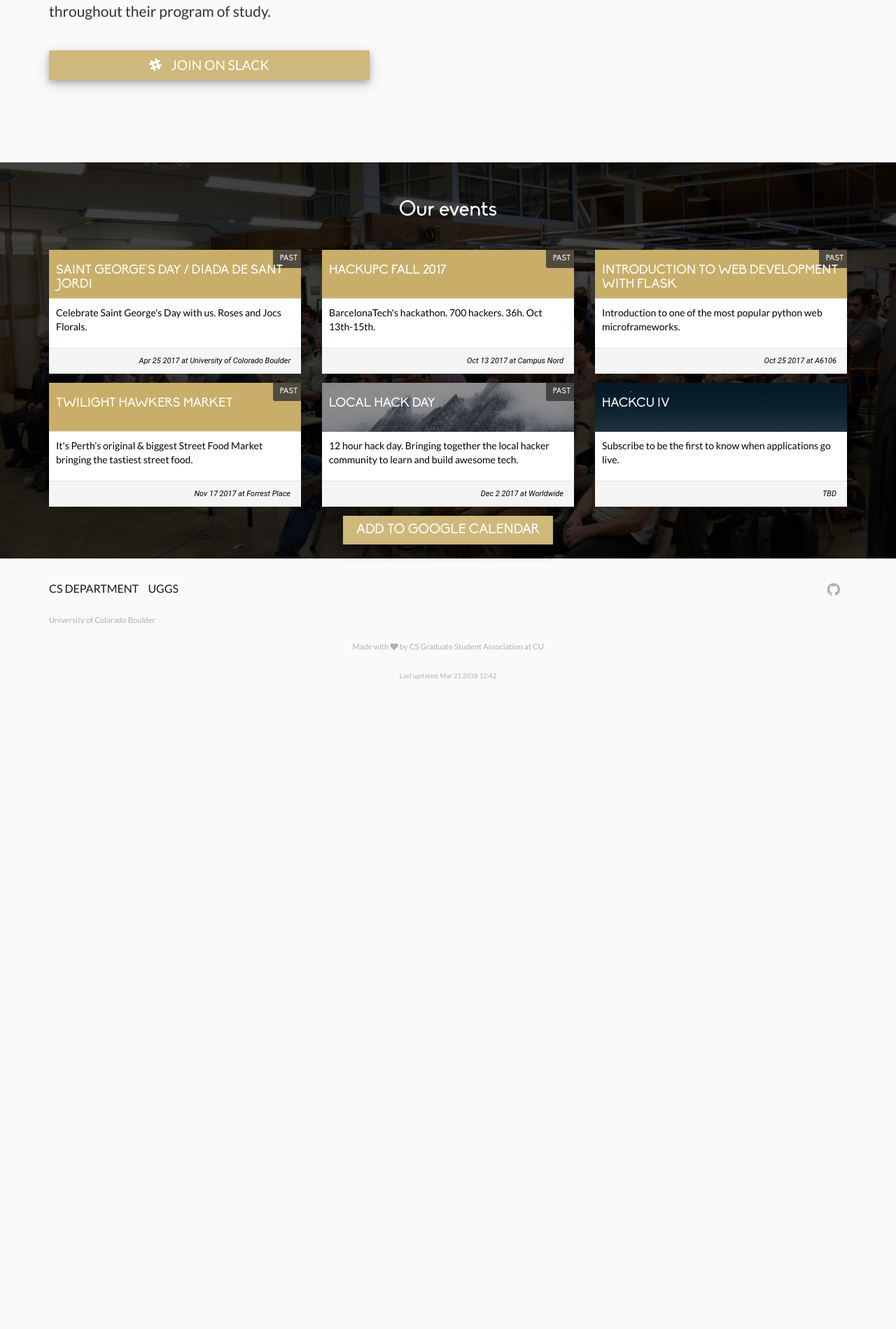
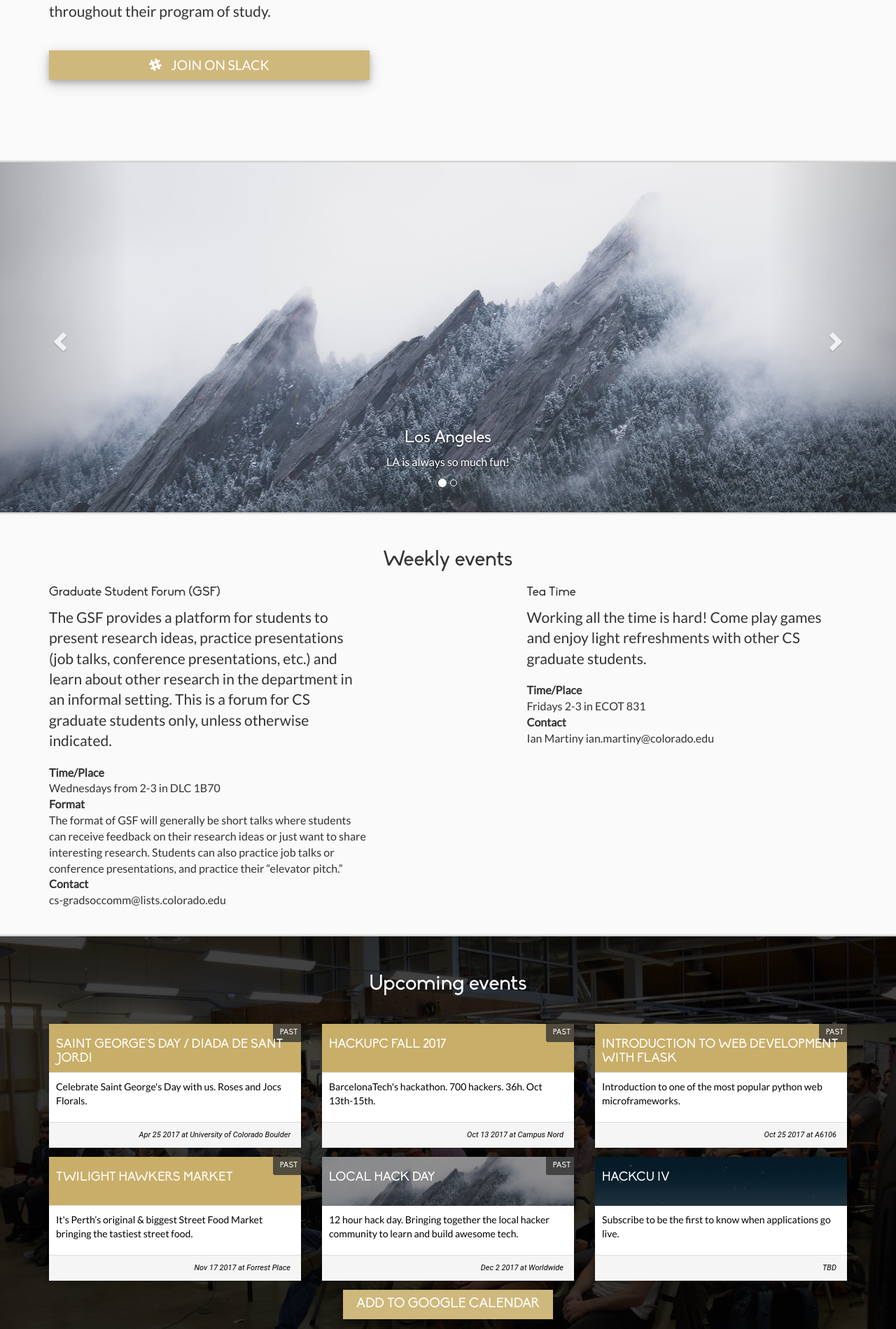
Before and after one commit to casassg/events-landing, a Jekyll site: the page built from index.md, in a window 1280 px wide. Shown: the part 646-2545 px from the top of the page at 70% size. Built offline with Jekyll 4.4.1, drawn with Linux system fonts in a browser that asks for light colours; nearby versions of some CDN libraries; before the commit the page ends 1631 px from its top, so only the background shows below that.

Commit message:
upload carousel

```diff
--- a/_config.yml
+++ b/_config.yml
@@ -6,7 +6,7 @@ logo: assets/img/logo.png
 original_repo: https://github.com/cucsgsa/events-landing
 description: CS Graduate Student Association at CU website
 # ga: UA-109088240-1
-domain: gerard.space/events-landing/
+domain: cucsgsa.github.io/landing/
 
 
 # Style variables
--- /dev/null
+++ b/_includes/carousel.html
@@ -0,0 +1,43 @@
+<section id="carousel" class="accent-section">
+  <div class="container-fluid">
+    <div class="row">
+      <div id="myCarousel" class="carousel slide" data-ride="carousel">
+        <!-- Indicators -->
+        <ol class="carousel-indicators">
+          <li data-target="#myCarousel" data-slide-to="0" class="active"></li>
+          <li data-target="#myCarousel" data-slide-to="1"></li>
+        </ol>
+
+        <!-- Wrapper for slides -->
+        <div class="carousel-inner">
+          <div class="item active">
+            <img src="assets/img/flatirons.jpg" alt="Flatirons">
+            <div class="carousel-caption">
+              <h3>Los Angeles</h3>
+              <p>LA is always so much fun!</p>
+            </div>
+          </div>
+
+          <div class="item">
+            <img src="assets/img/people.jpg" alt="People">
+            <div class="carousel-caption">
+              <h3>Los Angeles</h3>
+              <p>LA is always so much fun!</p>
+            </div>
+          </div>
+
+        </div>
+
+        <!-- Left and right controls -->
+        <a class="left carousel-control" href="#myCarousel" data-slide="prev">
+          <span class="glyphicon glyphicon-chevron-left"></span>
+          <span class="sr-only">Previous</span>
+        </a>
+        <a class="right carousel-control" href="#myCarousel" data-slide="next">
+          <span class="glyphicon glyphicon-chevron-right"></span>
+          <span class="sr-only">Next</span>
+        </a>
+      </div>
+    </div>
+  </div>
+</section>
--- /dev/null
+++ b/_includes/events.html
@@ -0,0 +1,30 @@
+<section class="events">
+    <div class="container">
+        <div class="row">
+            <h2 class="text-center white-text biko">Upcoming events</h2>
+            {% assign sorted = site.data.events | sort: 'date','last' %}
+            {% for event in sorted %}
+                <div class="col-sm-6 col-md-4 ">
+                    <a {% unless event.url == null %} href="{{event.url}}" {% endunless %} target="_blank" class="event-url">
+                        <div class="panel panel-default ">
+                            <div class="panel-heading">
+                                <span class="past-text biko">PAST</span>
+                                {% if event.image-url %}<img class="img-responsive {% unless event.light_background == null %}light_background{% endunless %}" src="{{event.image-url}}">{%endif%}
+                                <h4 class="biko {% unless event.light_background == null %}light_background{% endunless %}" >{{event.name}}</h4>
+                            </div>
+                            <div class="panel-body event" data-date="{{ event.date }}">
+                                <p>{{event.line}}</p>
+                            </div>
+                            <div class="panel-footer">
+                                {{event.date |  date: "%b %-d %Y" }} {% unless event.location == null or event.date == null  %}at{% endunless %} {{event.location}}
+                            </div>
+                        </div>
+                    </a>
+                </div>
+            {% endfor %}
+        </div>
+        <div class="row text-center">
+            <a class="btn btn-accent calendar biko" href="https://calendar.google.com/calendar/r?cid=webcal://{{ site.domain }}/calendars/events.ics" target="_blank">Add to Google Calendar</a>
+        </div>
+    </div>
+</section>
--- /dev/null
+++ b/_includes/weekly.html
@@ -0,0 +1,34 @@
+<section class="weekly">
+	<div class="container">
+		<div class="row">
+			<h2 class="text-center biko">Weekly events</h2>
+		</div>
+		<div class="row">
+			<div class="col-md-5">
+				<h4>Graduate Student Forum (GSF)</h4>
+				<p class="lead">The GSF provides a platform for students to present research ideas, practice presentations (job talks, conference presentations, etc.) and learn about other research in the department in an informal setting. This is a forum for CS graduate students only, unless otherwise indicated.</p>
+				<dl class="horitzontal">
+					<dt>Time/Place</dt>
+					<dd>Wednesdays from 2-3 in DLC 1B70</dd>
+					<dt>Format</dt>
+					<dd>The format of GSF will generally be short talks where students can receive feedback on their research ideas or just want to share interesting research. Students can also practice job talks or conference presentations, and practice their “elevator pitch.”</dd>
+					<dt>Contact</dt>
+					<dd>cs-gradsoccomm@lists.colorado.edu</dd>
+				</dl>
+			</div>
+			<div class="col-md-5 col-md-offset-2">
+				<h4>Tea Time</h4>
+				<p class="lead">Working all the time is hard! Come play games and enjoy light refreshments with other CS graduate students.</p>
+				<dl class="horitzontal">
+					<dt>Time/Place</dt>
+					<dd>Fridays 2-3 in ECOT 831</dd>
+
+					<dt>Contact</dt>
+					<dd>Ian Martiny ian.martiny@colorado.edu</dd>
+				</dl>
+			</div>
+
+		</div>
+	</div>
+
+</section>
--- a/_layouts/base.html
+++ b/_layouts/base.html
@@ -35,7 +35,7 @@
     <link rel="stylesheet" href="assets/lib/font-awesome.min.css">
 
 
-    <title>{{ page.title }} | {{ site.name }}</title>
+    <title>{% if page.title %}{{ page.title }} |{% endif %} {{ site.name }}</title>
 </head>
 
 
--- a/assets/css/main.scss
+++ b/assets/css/main.scss
@@ -223,10 +223,25 @@ section {
     padding-top: 2em;
 }
 
+section#carousel {
+    padding: 0 !important;
+    @include box-shadow(0 0 2px 2px rgba(0,0,0,.2));
+    .container-fluid {
+        padding: 0;
+    }
+    .item {
+        width: 100%;
+        img {
+            width: 100%;
+            height: 500px;
+            object-fit: cover;
+        }
+    }
+}
 
 section.events{
     background: linear-gradient( rgba($events-color, 0.75), rgba($events-color, 0.75) ), url(../../{{site.events_bg_img}}) no-repeat center center/cover;
-
+    @include box-shadow(0 0 2px 2px rgba(0,0,0,.2));
 
     h2 {
         padding-bottom: 30px;
--- a/index.md
+++ b/index.md
@@ -1,36 +1,8 @@
 ---
-title: Home
 layout: base
 ---
 
-{% include header.html %}
-<section class="events">
-    <div class="container">
-        <div class="row">
-            <h2 class="text-center white-text biko">Our events</h2>
-            {% assign sorted = site.data.events | sort: 'date','last' %}
-            {% for event in sorted %}
-                <div class="col-sm-6 col-md-4 ">
-                    <a {% unless event.url == null %} href="{{event.url}}" {% endunless %} target="_blank" class="event-url">
-                        <div class="panel panel-default ">
-                            <div class="panel-heading">
-                                <span class="past-text biko">PAST</span>
-                                {% if event.image-url %}<img class="img-responsive {% unless event.light_background == null %}light_background{% endunless %}" src="{{event.image-url}}">{%endif%}
-                                <h4 class="biko {% unless event.light_background == null %}light_background{% endunless %}" >{{event.name}}</h4>
-                            </div>
-                            <div class="panel-body event" data-date="{{ event.date }}">
-                                <p>{{event.line}}</p>
-                            </div>
-                            <div class="panel-footer">
-                                {{event.date |  date: "%b %-d %Y" }} {% unless event.location == null or event.date == null  %}at{% endunless %} {{event.location}}
-                            </div>
-                        </div>
-                    </a>
-                </div>
-            {% endfor %}
-        </div>
-        <div class="row text-center">
-            <a class="btn btn-accent calendar biko" href="https://calendar.google.com/calendar/r?cid=webcal://{{ site.domain }}/calendars/events.ics" target="_blank">Add to Google Calendar</a>
-        </div>
-    </div>
-</section>
+{%include header.html %}
+{%include carousel.html %}
+{%include weekly.html %}
+{%include events.html %}
```
